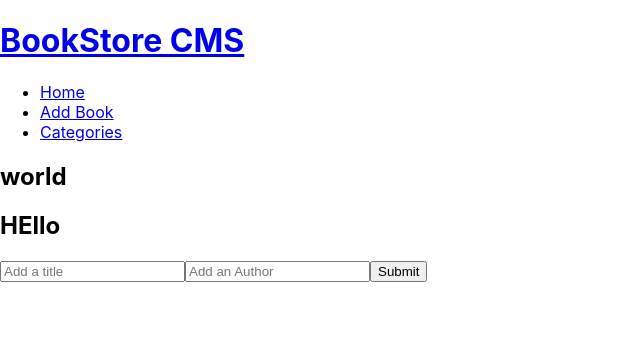
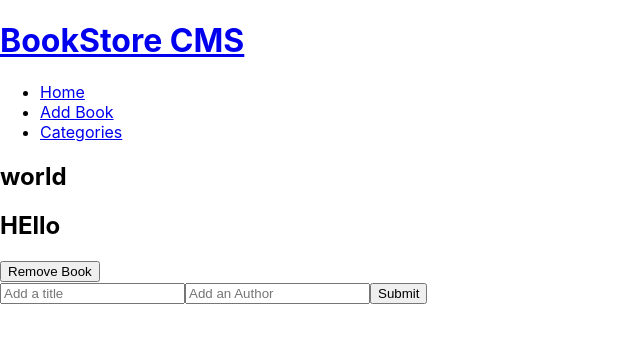
Before and after one commit to IsmailChangezi/React-bookstore, a React (Create React App) app: page / in a window 1280 px wide. Shown: the top 342 px of the page, without its empty margins (0-640 px from the left). Built offline with nearby package versions, Linux system fonts and the light colour scheme.

Commit message:
Added Remove Button

```diff
--- a/src/components/Book.js
+++ b/src/components/Book.js
@@ -8,6 +8,7 @@ export default function Book({ title, author }) {
       <section>
         <h1>{author}</h1>
         <h2>{title}</h2>
+        <button type="submit">Remove Book</button>
       </section>
       <BookForm />
     </>
```
